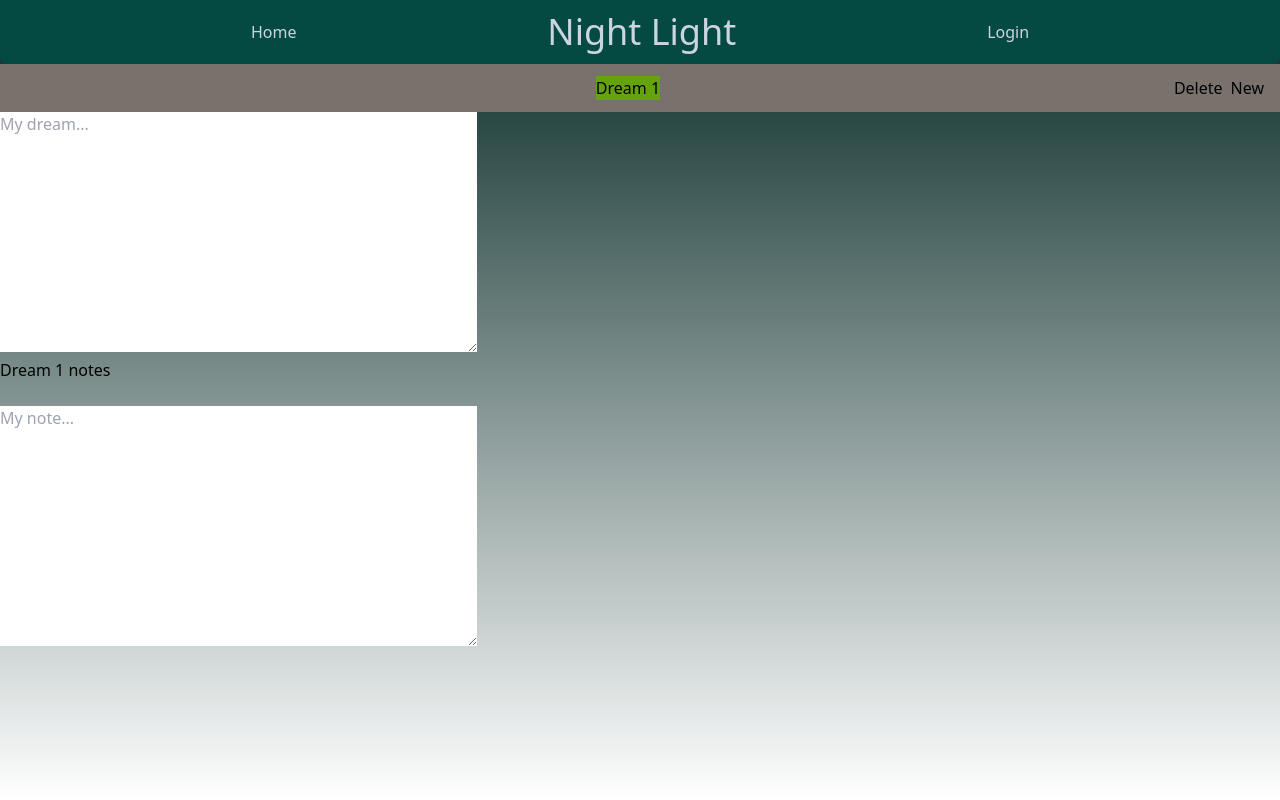
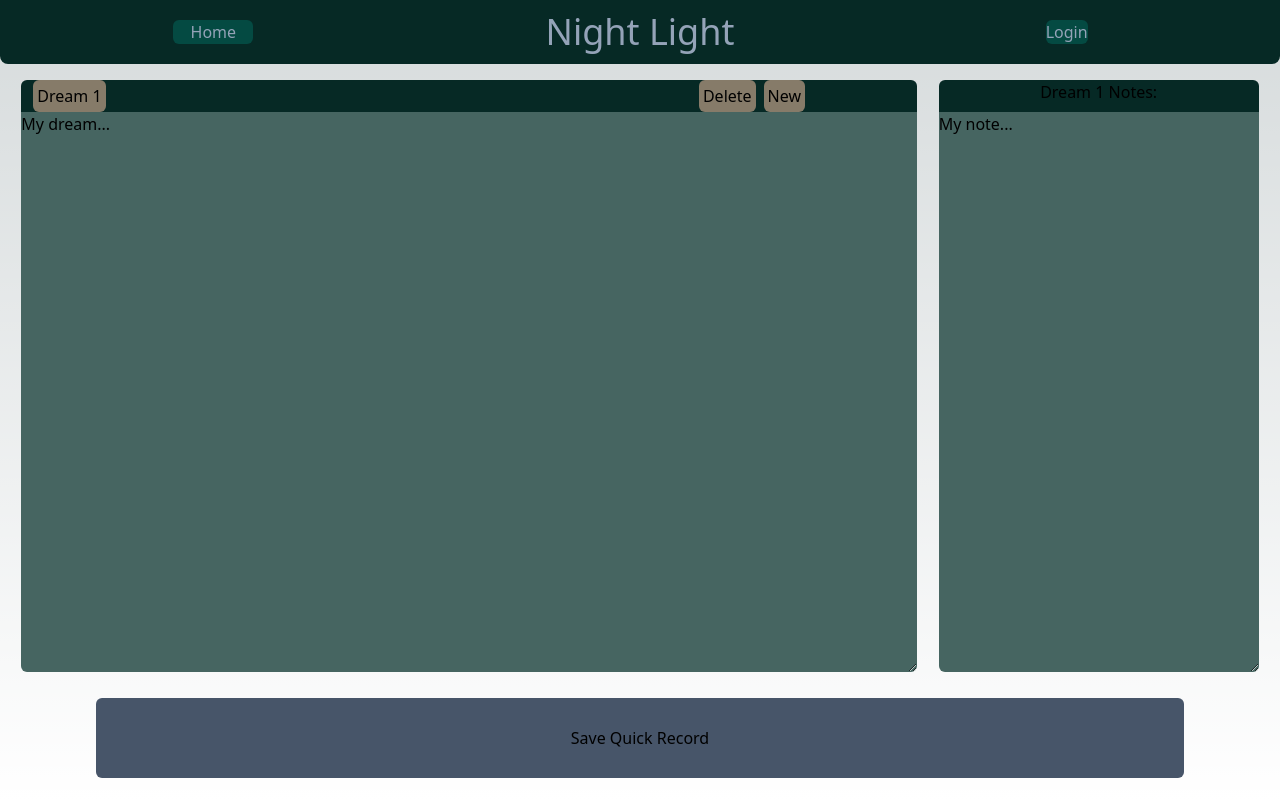
Before and after one commit to LeifCastle/NightLight, a Next.js app: page /quick_record in a window 1280 px wide. Built offline with nearby package versions, Linux system fonts and the light colour scheme.

Commit message:
feat: basic styling and layout for page Quick Record

```diff
--- a/src/app/components/DreamHeader.js
+++ b/src/app/components/DreamHeader.js
@@ -9,14 +9,14 @@ export default function DreamHeader({
   const currentDreamIndex = useContext(HeaderBgContext);
   let background;
   if (currentDreamIndex === parseInt(real_index)) {
-    background = "bg-lime-600";
+    background = "bg-qrButtonActive";
   } else {
-    background = "bg-slate-500";
+    background = "bg-qrButton";
   }
   return (
     <button
       real_index={real_index}
-      className={`mr-2 ${background}`}
+      className={`mr-2 ${background} rounded-md p-1 h-8`}
       onClick={changeDream}
       display_index={display_index}
     >
--- a/src/app/components/Header.js
+++ b/src/app/components/Header.js
@@ -11,11 +11,13 @@ export default function Header() {
   }
 
   return (
-    <div className="flex justify-evenly items-center w-screen h-[8%] bg-Dark2 text-slate-300 rounded-bl-lg rounded-br-lg">
-      <div className="basis-33%">{Home}</div>
-      <h1 className="basis-33% text-4xl">Night Light</h1>
-      <div className="basis-33%">
-        <button>Login</button>
+    <div className="flex justify-center items-center w-screen h-[8%] text-slate-400 bg-pageHeader text-center rounded-bl-lg rounded-br-lg">
+      <div className="basis-1/3 flex justify-center">
+        <div className="w-20 bg-pageHeaderButton rounded-md">{Home}</div>
+      </div>
+      <h1 className="basis-1/3 text-4xl">Night Light</h1>
+      <div className="basis-1/3">
+        <button className="bg-pageHeaderButton rounded-md">Login</button>
       </div>
     </div>
   );
--- a/src/app/globals.css
+++ b/src/app/globals.css
@@ -25,3 +25,16 @@ body {
     )
     rgb(var(--background-start-rgb));
 }
+
+textarea::placeholder {
+  color: black;
+}
+textarea {
+  outline: none;
+  border: none;
+  caret-color: black;
+}
+
+#notes {
+  display: flex;
+}
--- a/src/app/layout.js
+++ b/src/app/layout.js
@@ -9,7 +9,7 @@ export const metadata = {
 export default function RootLayout({ children }) {
   return (
     <html lang="en" className="h-screen">
-      <body className="h-screen bg-Dark1">
+      <body className="h-screen bg-#FFFFFF">
         <Header /> {children}
       </body>
     </html>
--- a/src/app/quick_record/page.js
+++ b/src/app/quick_record/page.js
@@ -29,6 +29,9 @@ export default function Quick_Record() {
 
   //----When user creates a new dream:
   function handleNewDreamHeader() {
+    if (dreamHeaders.length === 9) {
+      return; //Max dreams is 9
+    }
     setDreamHeaders([
       ...dreamHeaders,
       <DreamHeader
@@ -49,7 +52,7 @@ export default function Quick_Record() {
   //----When users deletes a dream:
   function handleDeleteDreamHeader() {
     if (dreamHeaders.length === 1) {
-      return;
+      return; //Prevents user from deleting all dreams
     }
     //Deletes current dream and compoennt
     let newDreamHeaders = [];
@@ -99,9 +102,10 @@ export default function Quick_Record() {
 
   return (
     <>
-      <div className="h-12 bg-stone-500 flex items-center justify-center">
-        <div className="basis-1/3"></div>
-        <div className="basis-1/3 text-center">
+      <div className="flex justify-evenly text-black">
+        <div id="dreams" className="flex-col">
+          <div className="h-8 flex w-dreamW mt-4 rounded-t-md bg-pageHeader ">
+            <div className="basis-1/3 ml-3 flex grow justify-left">
               <HeaderBgContext.Provider value={view_index}>
                 {dreamHeaders.map((dreamHeader, index) => (
                   <DreamHeader
@@ -113,33 +117,47 @@ export default function Quick_Record() {
                 ))}
               </HeaderBgContext.Provider>
             </div>
-        <div className="flex basis-1/3 justify-end mr-4">
-          <button className="mr-2" onClick={handleDeleteDreamHeader}>
+            <div className="flex basis-1/3 justify-center mr-4">
+              <button
+                className="mr-2 rounded-md p-1 text-black bg-qrButtonActive"
+                onClick={handleDeleteDreamHeader}
+              >
                 Delete
               </button>
-          <button onClick={handleNewDreamHeader}>New</button>
+              <button
+                className="bg-qrButtonActive text-black p-1 rounded-md"
+                onClick={handleNewDreamHeader}
+              >
+                New
+              </button>
             </div>
           </div>
-      <div className="text-black">
           <textarea
+            className="text-black w-dreamW h-dreamH rounded-b-md bg-textInput"
             name="textarea"
-          rows="10"
-          cols="50"
             placeholder="My dream..."
             ref={dreamInput}
             onChange={handleNewDream}
           ></textarea>
         </div>
-      <div className="h-12">{`Dream ${selected_display} notes`}</div>
+        <div id="notes" className="flex-col items-center mt-4">
+          <div className="h-8 w-noteW bg-pageHeader rounded-t-md text-center">{`Dream ${selected_display} Notes:`}</div>
+          <div className="flex">
             <textarea
-        className="text-black"
+              className="text-black w-noteW h-noteH rounded-b-md bg-textInput"
               name="textarea"
-        rows="10"
-        cols="50"
               placeholder="My note..."
               ref={noteInput}
               onChange={handleNewNote}
             ></textarea>
+          </div>
+        </div>
+      </div>
+      <div className="w-screen flex justify-center">
+        <button className="w-saveW h-saveH mt-5 rounded-md text-black bg-slate-600">
+          Save Quick Record
+        </button>
+      </div>
     </>
   );
 }
--- a/tailwind.config.js
+++ b/tailwind.config.js
@@ -8,10 +8,20 @@ module.exports = {
   theme: {
     extend: {
       colors: {
-        Dark1: "#062925",
-        Dark2: "#044A42",
-        Light1: "#3A9188",
-        Light2: "#B8E1DD",
+        pageHeader: "#062925",
+        pageHeaderButton: "#044A42",
+        qrHeader: "#2A474B",
+        qrButton: "#044A42",
+        qrButtonActive: "#867B69",
+        textInput: "#466561", //#737675
+      },
+      spacing: {
+        noteH: "70vh",
+        noteW: "25vw",
+        dreamH: "70vh",
+        dreamW: "70vw",
+        saveW: "85vw",
+        saveH: "10vh",
       },
     },
   },
```
Lines whose indentation alone changed are shown as unchanged.
